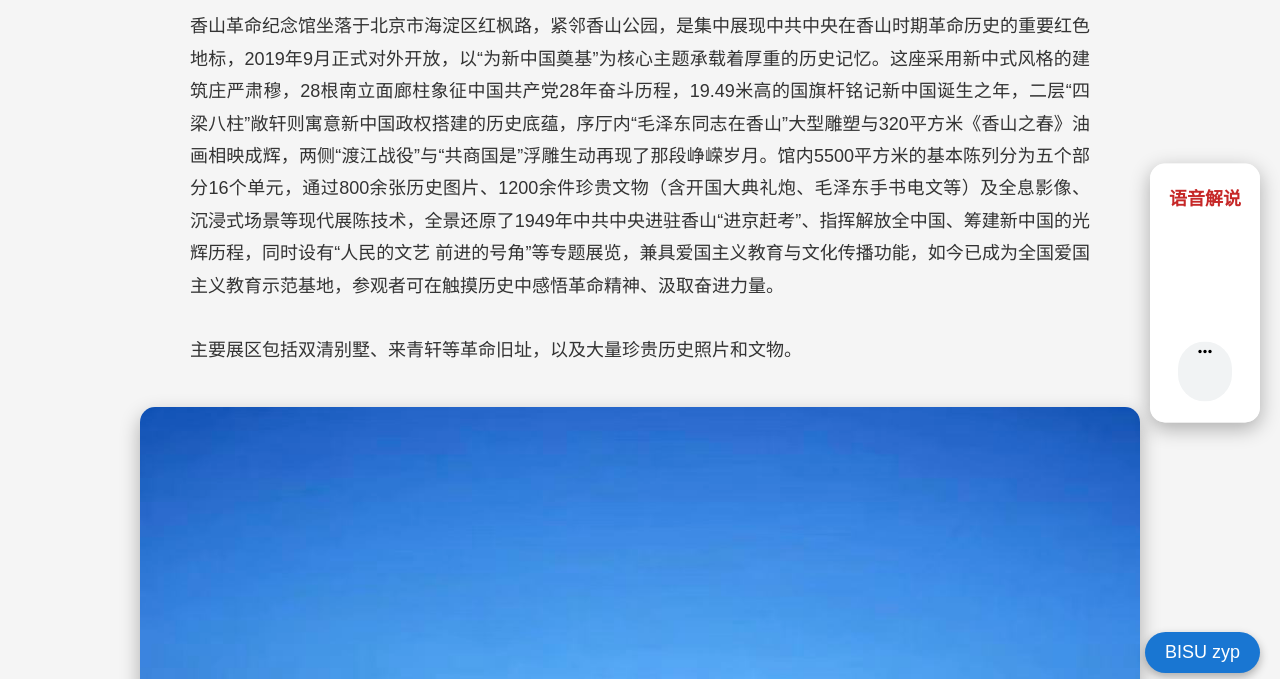
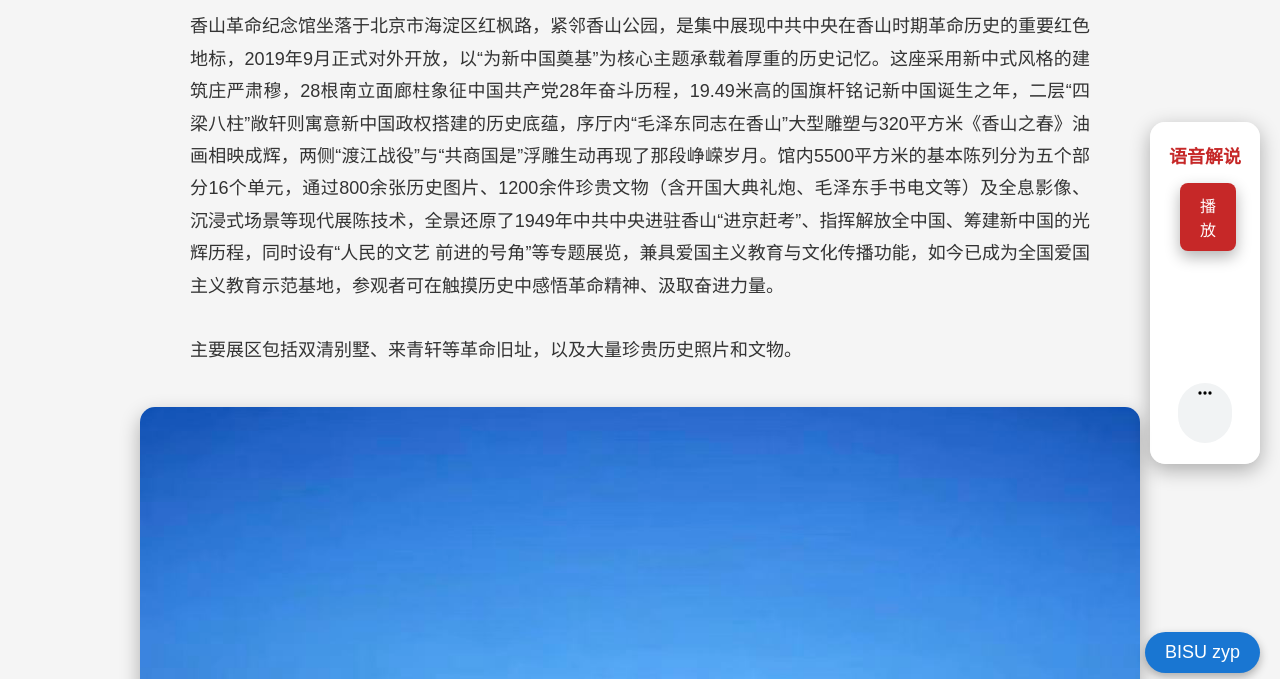
Before and after one commit to klc177301-bot/vibe_tour, a plain HTML site: page motion-avatar/museum.html in a window 1280 px wide. Shown: the part 107-786 px from the top of the page. Drawn offline with Linux system fonts and the light colour scheme.

Commit message:
Update museum.html

```diff
--- a/motion-avatar/museum.html
+++ b/motion-avatar/museum.html
@@ -55,10 +55,11 @@
         <img src="assets/memorial3.jpg" alt="历史文物">
     </div>
 
-    <!-- 竖向语音解说面板（进入页面自动播放） -->
+    <!-- 竖向语音解说面板（加播放按钮，用户点播） -->
     <div class="audio-panel">
         <label>语音解说</label>
-        <audio id="lecture-audio" controls autoplay>
+        <button id="play-btn" style="margin-bottom: 15px; padding: 10px 20px; background: #c62828; color: white; border: none; border-radius: 8px; cursor: pointer; font-size: 16px;">播放</button>
+        <audio id="lecture-audio" controls>
             <source src="assets/xiangshanword.mp3" type="audio/mpeg">
             您的浏览器不支持音频播放。
         </audio>
@@ -70,5 +71,13 @@
     </div>
 
     <div class="watermark">BISU zyp</div>
+
+    <script>
+        // 播放按钮点击事件
+        document.getElementById('play-btn').addEventListener('click', () => {
+            const audio = document.getElementById('lecture-audio');
+            audio.play();
+        });
+    </script>
 </body>
 </html>
```
